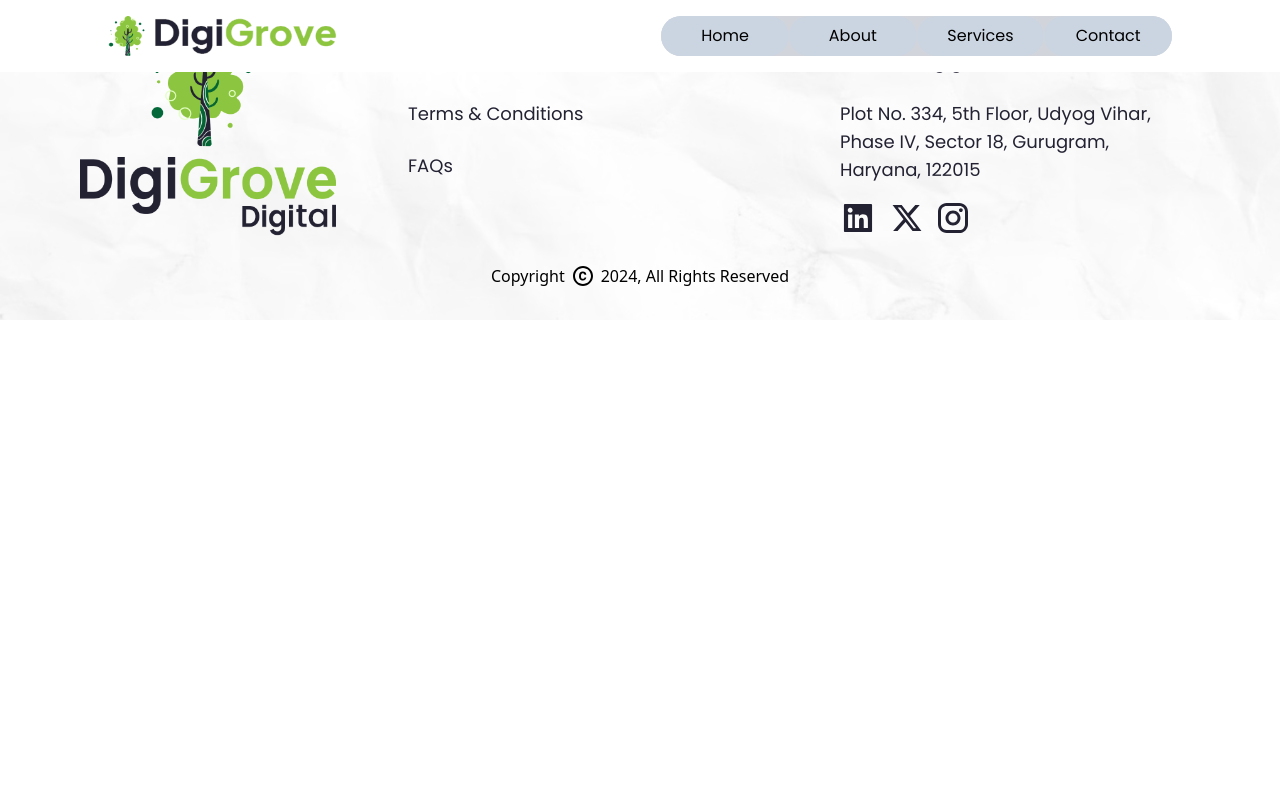
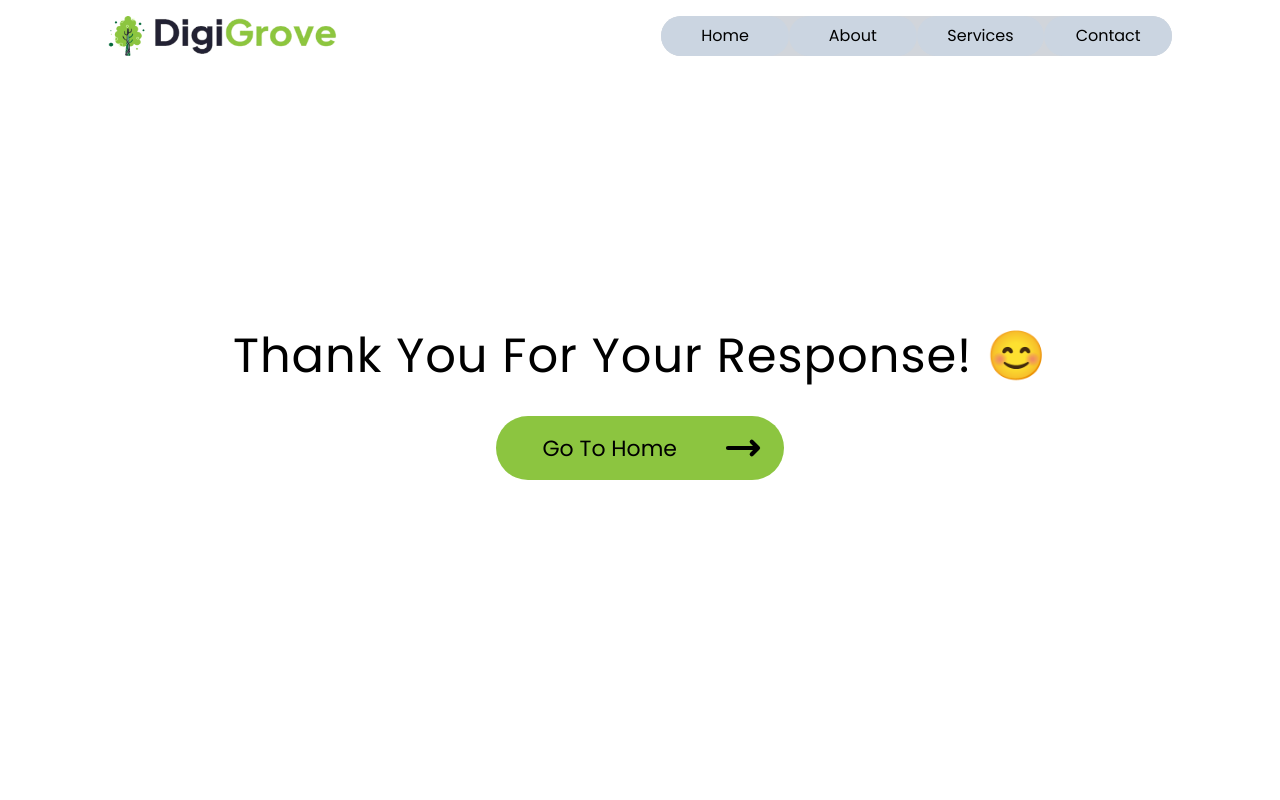
Before and after one commit to LostBoy143/digiGrow, a React (Vite) app in the folder frontend/: page /thankyou in a window 1280 px wide. Shown: the top 800 px of the page. Built offline with nearby package versions, Linux system fonts and the light colour scheme.

Commit message:
rewrites

```diff
--- a/frontend/src/App.jsx
+++ b/frontend/src/App.jsx
@@ -16,6 +16,7 @@ import BrandPage from "./pages/BrandPage";
 import EmailLeadPage from "./pages/EmailLeadPage";
 import EcommercePage from "./pages/EcommercePage";
 import AffiliateMarketingPage from "./pages/AffiliateMarketingPage";
+import ThankYou from "./components/ThankYou";
 
 function App() {
   return (
@@ -48,6 +49,10 @@ function App() {
           path="/project"
           element={<Vigilante />}
         />
+        <Route
+          path="/thankyou"
+          element={<ThankYou />}
+        />
       </Routes>
 
       <Footer />
--- a/frontend/src/components/Accord.jsx
+++ b/frontend/src/components/Accord.jsx
@@ -40,7 +40,7 @@ const Accord = () => {
           >
             <h2
               id="about-h2"
-              className="group-hover:text-[#8cc540] font-semibold lg:leading-4percent  lg:tracking-wider  md:duration-500 text-3xl md:text-5xl xl:text-6xl md:group-hover:text-[26px] lg:group-hover:text-[66px]"
+              className="group-hover:text-[#8cc540] font-semibold lg:leading-4percent  lg:tracking-wider  md:duration-500 text-3xl md:text-5xl xl:text-6xl lg:group-hover:text-[66px]"
             >
               {item.name}
             </h2>
--- a/frontend/src/components/Button.jsx
+++ b/frontend/src/components/Button.jsx
@@ -1,7 +1,8 @@
 /* eslint-disable no-unused-vars */
 import React, { useState } from "react";
+import PropTypes from "prop-types";
 
-const Button = () => {
+const Button = ({ ctaText = "Submit" }) => {
   return (
     <div
       id="button"
@@ -12,7 +13,7 @@ const Button = () => {
         className=" group-hover:text-black w-32 h-full text-md md:text-xl bg-transparent border-t-[1px] border-b-[1px] border-l-[1px] border-half-white text-white font-medium font-poppins rounded-tl-full rounded-bl-full  transition-all duration-500 group-hover:bg-[#8cc540] group-hover:border-none   group-hover:rounded-full "
         id="btn1"
       >
-        Submit
+        { ctaText }
       </button>
       <button
         className="w-12 h-full  bg-transparent  text-white border-t-[1px] border-r-[1px] border-b-[1px] border-half-white font-bold rounded-tr-full rounded-br-full flex justify-start items-center  transition-all duration-500 group-hover:bg-[#8cc540] group-hover:border-none   group-hover:rounded-full  "
@@ -37,4 +38,8 @@ const Button = () => {
   );
 };
 
+Button.propTypes = {
+  ctaText: PropTypes.string,
+};
+
 export default Button;
--- a/frontend/src/components/Button2.jsx
+++ b/frontend/src/components/Button2.jsx
@@ -2,22 +2,27 @@
 import React from "react";
 import { useNavigate } from "react-router-dom";
 import { scroller } from "react-scroll";
+import PropTypes from "prop-types";
 
-const Button2 = () => {
+const Button2 = ({ ctaText = "Connect with Us !", navigateToContact = true }) => {
   const navigate = useNavigate();
   return (
     <div
       id="button"
       className="group flex h-10 sm:h-16 duration-1000 w-52 sm:w-72"
       onClick={() => {
-        navigate('/?scrollToContact=true')
+        if (navigateToContact){
+          navigate('/?scrollToContact=true')
+        }else {
+          navigate('/')
+        }
       }}
     >
       <button
         className="text-[14px] md:text-[22px] font-poppins font-normal w-40 sm:w-60 h-full text-md bg-[#8cc540] text-black  rounded-tl-full rounded-bl-full transition-all duration-500 group-hover:bg-black group-hover:text-[#8cc540] group-hover:rounded-full"
         id="btn1"
       >
-        Connect with Us !
+        { ctaText }
       </button>
       <button
         className="w-16 h-full bg-[#8cc540] text-black font-bold rounded-tr-full rounded-br-full flex justify-start items-center transition-all duration-500 group-hover:bg-black group-hover:rounded-full"
@@ -42,4 +47,9 @@ const Button2 = () => {
   );
 };
 
+Button2.propTypes = {
+  ctaText: PropTypes.string,
+  navigateToContact: PropTypes.bool
+};
+
 export default Button2;
--- a/frontend/src/components/Contact.jsx
+++ b/frontend/src/components/Contact.jsx
@@ -85,6 +85,7 @@ const Contact = () => {
               onChange={(e) => change(e)}
               placeholder="Name"
             />
+            <input type="hidden" name="_next" value="https://extraordinary-sunflower-12d7fc.netlify.app/thankyou"></input>
             <input
               className="w-full h-[50px] p-2 bg-transparent border-[1px]  border-semi-transparent-white  outline-none rounded-lg text-white"
               type="text"
--- a/frontend/src/components/ECommerceMarketing.jsx
+++ b/frontend/src/components/ECommerceMarketing.jsx
@@ -38,7 +38,7 @@ const Marketing = () => {
             <p
               className={`${
                 showDiv ? "text-white" : ""
-              } text-[18px] font-medium text-[#232233]`}
+              } text-[18px] font-medium text-[#232233] -mt-[32px]`}
             >
               {!showDiv
                 ? `Transform your online store with Digigrove's tailored
@@ -87,7 +87,7 @@ const Marketing = () => {
               INFLUENCER <br /> MARKETING
             </h1>
             <p
-              className={`text-white md:text-[18px] text-sm xl:text-2xl xl:pt-16 lg:pt-8 pt-4   font-medium `}
+              className={`text-white text-[18px] font-medium -mt-[2px] `}
             >
               {`Leverage our global network of influencers to build authentic connections with your target audience. Digigrove ensures impactful collaborations that drive visibility and growth.`}
             </p>
@@ -102,7 +102,7 @@ const Marketing = () => {
           </div>
           <div className="inset-0 left-1/2 top-[15%] text-center p-4">
             <div
-              className={`clip absolute right`}
+              className={`clip bottom absolute right`}
               onScrollCapture={toggleDiv}
             />
           </div>
--- /dev/null
+++ b/frontend/src/components/ThankYou.jsx
@@ -0,0 +1,21 @@
+import React from 'react';
+import Button2 from './Button2';
+
+const ThankYou = () => {
+  const goToHome = () => {
+    // Replace with your logic for navigating to home
+    console.log('Navigate to Home');
+  };
+
+  return (
+    <div className="flex flex-col items-center justify-center h-screen font-sans">
+      <h1 className="text-[48px] tracking-[0.06rem] mb-6 font-poppins">
+        Thank You For Your Response! <span role="img" aria-label="smile">😊</span>
+      </h1>
+
+      <Button2 ctaText="Go To Home" navigateToContact={ false } />
+    </div>
+  );
+};
+
+export default ThankYou;
--- a/frontend/src/index.css
+++ b/frontend/src/index.css
@@ -325,8 +325,11 @@
     background-position: center;
     background-repeat: no-repeat;
     transform: scaleX(-1);
-    left: calc(100vw - 60%);
+    left: calc(100vw - 80%);
     transition: transform 2s ease-in-out;
+    &.bottom {
+      left: calc(100vw - 40%);
+    }
     &.right {
       animation: clipLeanForward 2s forwards;
     }
```
